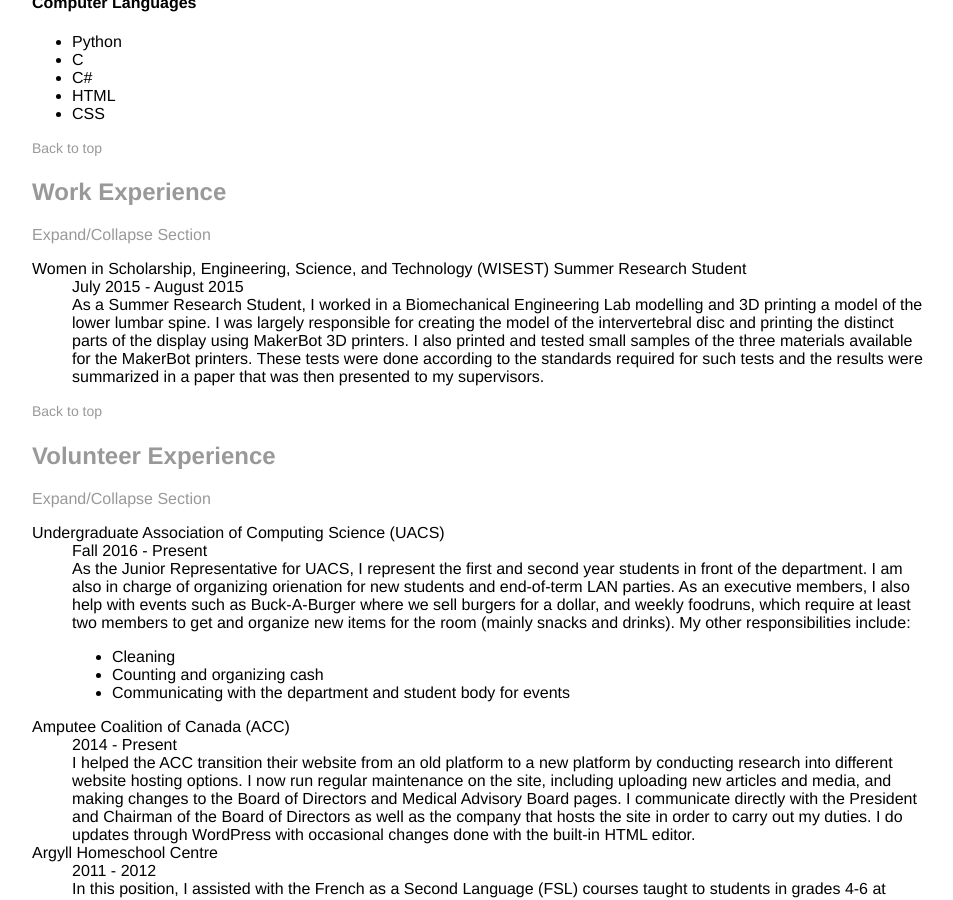
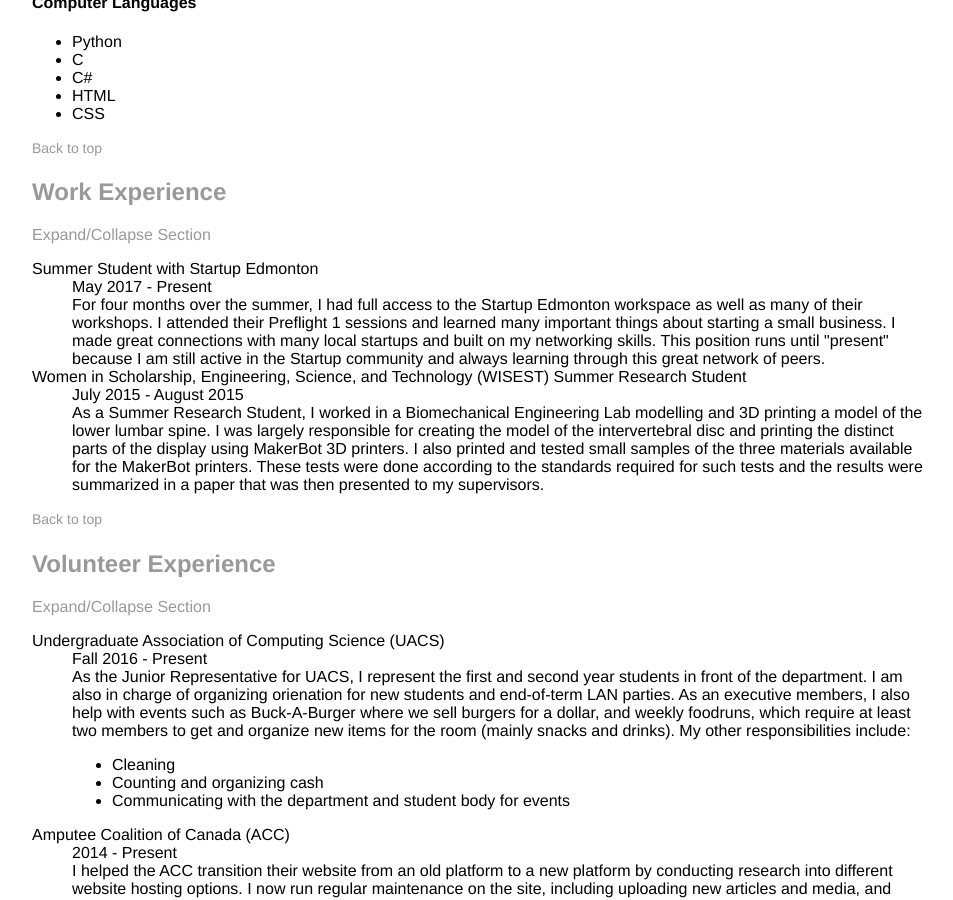
Before and after one commit to nienna73/nienna73.github.io, a Jekyll site: the page built from resume/index.html, in a window 1280 px wide and 900 px high, scrolled down 1719 px. Shown: the whole window, without its empty margins (160-1113 px from the left). Built offline with Jekyll 4.4.1, drawn with Linux system fonts in a browser that asks for light colours.

Commit message:
Update index.html
Added the Startup section to work experience

```diff
--- a/resume/index.html
+++ b/resume/index.html
@@ -150,6 +150,12 @@
 
 <div id="workex">
 <dl>
+  <dt>Summer Student with Startup Edmonton</dt>
+  <dd>May 2017 - Present</dd>
+  <dd>For four months over the summer, I had full access to the Startup Edmonton workspace as well as many of their workshops. I attended
+    their Preflight 1 sessions and learned many important things about starting a small business. I made great connections with many local startups
+    and built on my networking skills. This position runs until &quot;present&quot; because I am still active in the Startup community and always
+    learning through this great network of peers.</dd>
 <dt>Women in Scholarship, Engineering, Science, and Technology (WISEST) Summer Research Student</dt>
   <dd>July 2015 - August 2015</dd>
   <dd>As a Summer Research Student, I worked in a Biomechanical Engineering Lab modelling and 3D printing a model of the lower lumbar spine.
```
